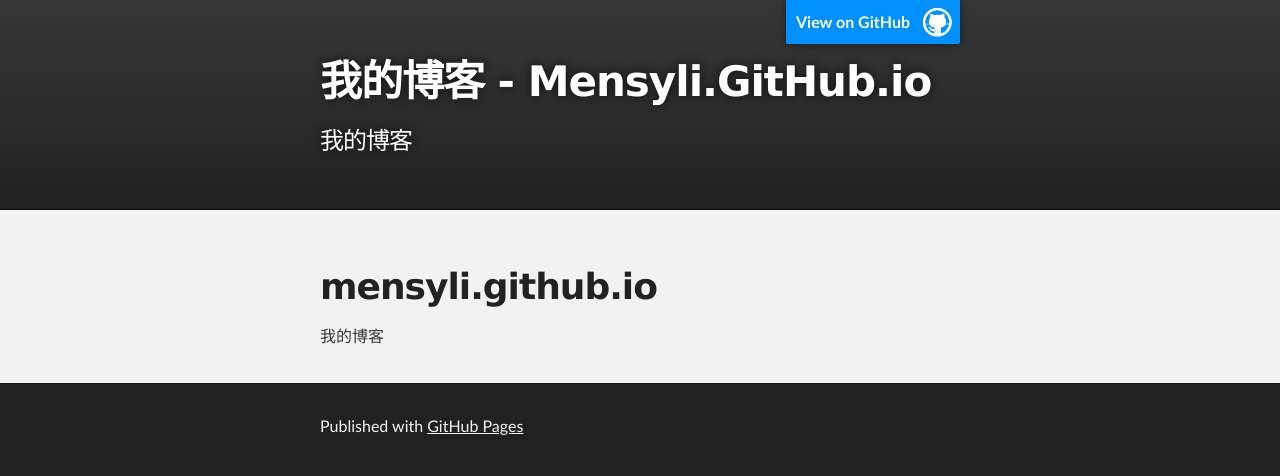
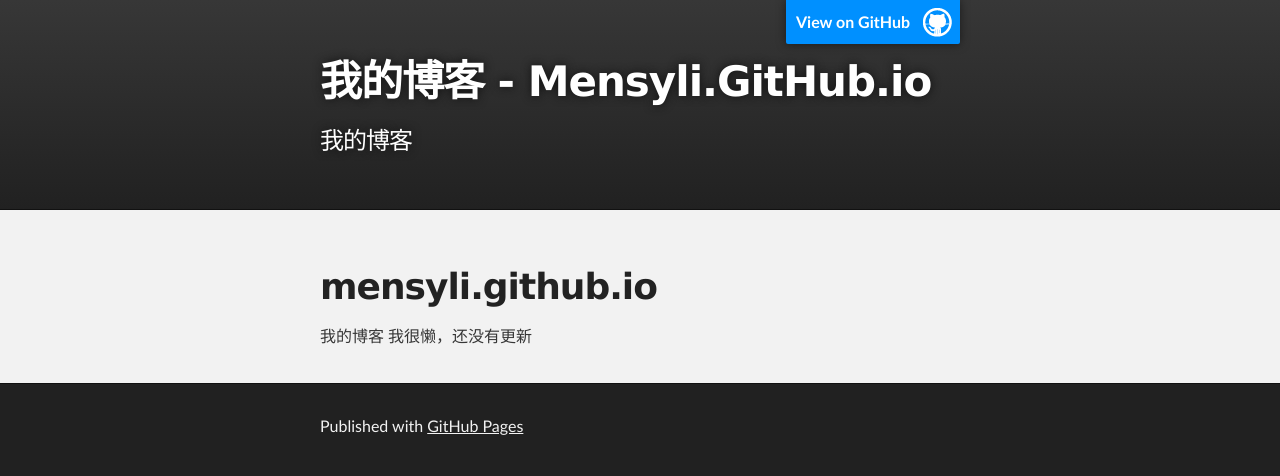
Before and after one commit to mensyli/mensyli.github.io, a plain HTML site: page index.html in a window 1280 px wide. Drawn offline with Linux system fonts and the light colour scheme.

Commit message:
Replace master branch with page content via GitHub

```diff
--- a/index.html
+++ b/index.html
@@ -30,7 +30,8 @@
         <h1>
 <a id="mensyligithubio" class="anchor" href="#mensyligithubio" aria-hidden="true"><span class="octicon octicon-link"></span></a>mensyli.github.io</h1>
 
-<p>我的博客</p>
+<p>我的博客
+我很懒，还没有更新</p>
       </section>
     </div>
 
--- a/params.json
+++ b/params.json
@@ -1 +1 @@
-{"name":"我的博客 - Mensyli.GitHub.io","tagline":"我的博客","body":"# mensyli.github.io\r\n我的博客\r\n","google":"","note":"Don't delete this file! It's used internally to help with page regeneration."}
+{"name":"我的博客 - Mensyli.GitHub.io","tagline":"我的博客","body":"# mensyli.github.io\r\n我的博客\r\n我很懒，还没有更新","google":"","note":"Don't delete this file! It's used internally to help with page regeneration."}
```
